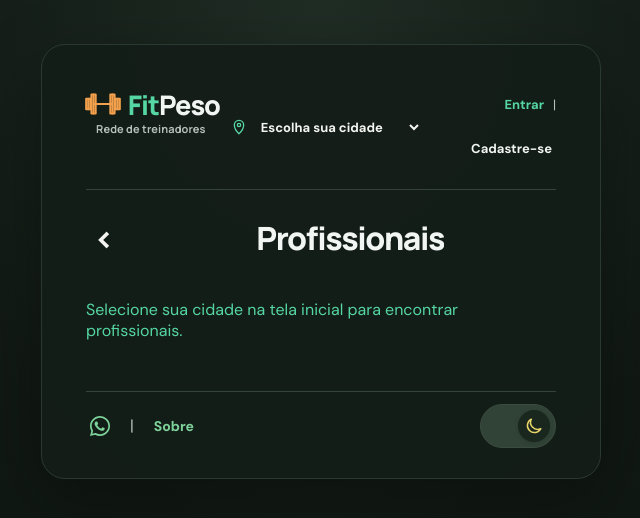
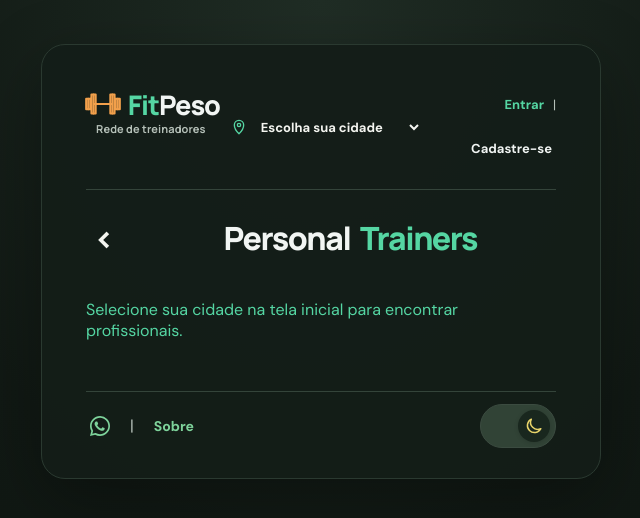
Before and after one commit to albertoapr/calculadoraimc, a Vue app: page /profissionais in a window 1280 px wide. Shown: the top 518 px of the page, without its empty margins (319-959 px from the left). Built offline with nearby package versions, Linux system fonts and the light colour scheme.

Commit message:
feat(profissionais): título Personal Trainers com duas cores

```diff
--- a/src/views/layout/PageHeader.vue
+++ b/src/views/layout/PageHeader.vue
@@ -12,7 +12,6 @@ const {
   form,
   result,
   goBackFromTitle,
-  publicTrainerAcademy,
 } = useFitpesoContext()
 </script>
 
@@ -77,9 +76,8 @@ const {
         <path d="M20 11v3m-2-1h4M12 22h16m-16 5h16m-16 5h10" />
       </svg>
       <span v-if="viewMode === 'public-trainers'" class="academy-page-brand">
-        <span class="brand-peso">{{
-          publicTrainerAcademy.split(/\s+[—–-]\s+/)[0] || 'Profissionais'
-        }}</span>
+        <span class="brand-peso">Personal</span>
+        <span class="brand-fit">Trainers</span>
       </span>
       <span v-else>{{
         viewMode === 'select-trainers'
@@ -101,17 +99,6 @@ const {
                         : 'Avaliar meu peso'
       }}</span>
     </h1>
-    <p
-      v-if="viewMode === 'public-trainers' && /\s+[—–-]\s+/.test(publicTrainerAcademy)"
-      class="academy-page-neighborhood"
-    >
-      {{
-        publicTrainerAcademy
-          .split(/\s+[—–-]\s+/)
-          .slice(1)
-          .join(' — ')
-      }}
-    </p>
     <p v-if="viewMode === 'assessment' && !result" class="intro">
       Informe suas medidas para fazer uma avaliação.
     </p>
@@ -136,8 +123,6 @@ const {
   min-width: 0;
   flex: 1 1 auto;
   white-space: nowrap;
-  overflow: hidden;
-  text-overflow: ellipsis;
   font-size: clamp(20px, 5.5vw, 32px);
   letter-spacing: -0.045em;
 }
```
